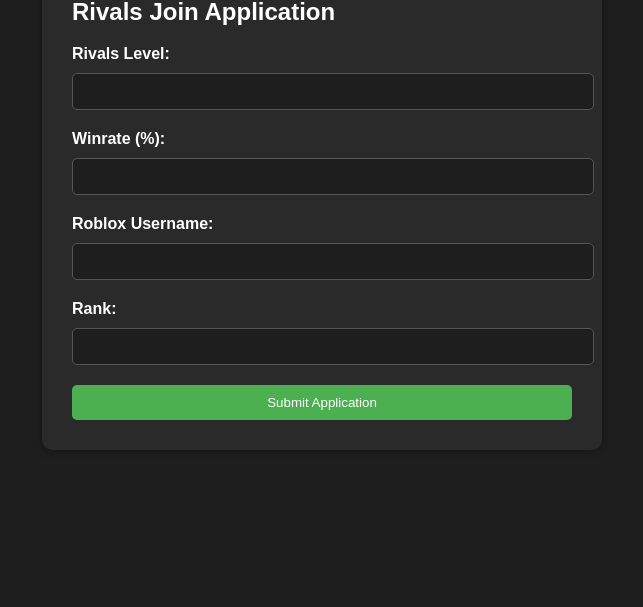
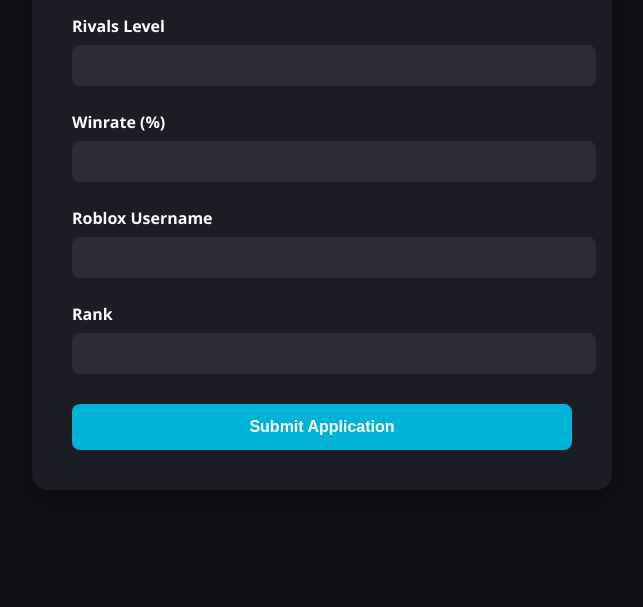
Before and after one commit to Tio30532/VTX-Clan, a plain HTML site: page Index.html in a window 1280 px wide. Shown: the part 209-816 px from the top of the page, without its empty margins (318-961 px from the left). Drawn offline with Linux system fonts and the light colour scheme.

Commit message:
Update Index.html

```diff
--- a/Index.html
+++ b/Index.html
@@ -1,97 +1,130 @@
 <!DOCTYPE html>
 <html lang="en">
 <head>
-  <meta charset="UTF-8">
+  <meta charset="UTF-8" />
+  <meta name="viewport" content="width=device-width, initial-scale=1.0"/>
   <title>Rivals Application</title>
   <style>
     body {
-      font-family: Arial, sans-serif;
-      background: #1e1e1e;
-      color: #fff;
+      margin: 0;
+      font-family: "Segoe UI", Tahoma, Geneva, Verdana, sans-serif;
+      background: #0f1117;
+      color: #ffffff;
       display: flex;
       justify-content: center;
       align-items: center;
-      height: 100vh;
+      min-height: 100vh;
     }
-    form {
-      background: #2a2a2a;
-      padding: 30px;
-      border-radius: 10px;
-      box-shadow: 0 0 10px rgba(0,0,0,0.4);
+
+    .container {
+      background: #1a1d24;
+      padding: 40px;
+      border-radius: 16px;
+      box-shadow: 0 10px 30px rgba(0, 0, 0, 0.3);
+      max-width: 500px;
       width: 100%;
-      max-width: 500px;
+      animation: fadeIn 0.7s ease;
     }
+
+    h2 {
+      text-align: center;
+      margin-bottom: 30px;
+      color: #00b4d8;
+    }
+
+    label {
+      display: block;
+      margin-bottom: 8px;
+      font-weight: bold;
+      margin-top: 15px;
+    }
+
     input {
       width: 100%;
-      padding: 10px;
-      margin-top: 10px;
-      margin-bottom: 20px;
-      border: 1px solid #555;
-      border-radius: 5px;
-      background: #1e1e1e;
-      color: #fff;
+      padding: 12px;
+      border-radius: 8px;
+      border: none;
+      background: #2a2d36;
+      color: white;
+      font-size: 15px;
+      margin-bottom: 10px;
+      transition: 0.2s ease;
     }
+
+    input:focus {
+      outline: none;
+      background: #333741;
+    }
+
     button {
-      background: #4CAF50;
+      margin-top: 20px;
+      width: 100%;
+      padding: 14px;
+      background: #00b4d8;
+      border: none;
+      border-radius: 8px;
+      font-size: 16px;
+      font-weight: bold;
       color: white;
-      padding: 10px;
-      border: none;
-      border-radius: 5px;
       cursor: pointer;
-      width: 100%;
+      transition: background 0.3s ease;
     }
+
     button:hover {
-      background: #45a049;
+      background: #009ac2;
     }
-    label {
-      font-weight: bold;
+
+    @keyframes fadeIn {
+      from { opacity: 0; transform: translateY(20px); }
+      to { opacity: 1; transform: translateY(0); }
     }
   </style>
 </head>
 <body>
+  <div class="container">
+    <h2>Rivals Application</h2>
     <form id="appForm">
-    <h2>Rivals Join Application</h2>
-
-    <label for="rivalsLevel">Rivals Level:</label>
+      <label for="rivalsLevel">Rivals Level</label>
       <input type="text" id="rivalsLevel" required>
 
-    <label for="winrate">Winrate (%):</label>
+      <label for="winrate">Winrate (%)</label>
       <input type="text" id="winrate" required>
 
-    <label for="username">Roblox Username:</label>
+      <label for="username">Roblox Username</label>
       <input type="text" id="username" required>
 
-    <label for="rank">Rank:</label>
+      <label for="rank">Rank</label>
       <input type="text" id="rank" required>
 
       <button type="submit">Submit Application</button>
     </form>
+  </div>
 
   <script>
-    const webhookURL = "https://discord.com/api/webhooks/1368643255289249844/ZCBnkOF_SXN_B0iotmm5jnTXf7xDf4brYBeivVegKOqQ4U4e_Tq4nksEH3j23x59DUBv"; // Replace with your webhook
+    const webhookURL = "https://discord.com/api/webhooks/1368643255289249844/ZCBnkOF_SXN_B0iotmm5jnTXf7xDf4brYBeivVegKOqQ4U4e_Tq4nksEH3j23x59DUBv";
 
     document.getElementById("appForm").addEventListener("submit", function(e) {
       e.preventDefault();
 
-      const rivalsLevel = document.getElementById("rivalsLevel").value;
-      const winrate = document.getElementById("winrate").value;
-      const username = document.getElementById("username").value;
-      const rank = document.getElementById("rank").value;
+      const rivalsLevel = document.getElementById("rivalsLevel").value.trim();
+      const winrate = document.getElementById("winrate").value.trim();
+      const username = document.getElementById("username").value.trim();
+      const rank = document.getElementById("rank").value.trim();
 
       const embed = {
-        title: "📝 New Rivals Application",
-        color: 0x3498db,
+        title: "📥 New Rivals Application",
+        color: 0x00b4d8,
         fields: [
-          { name: "Rivals Level", value: rivalsLevel, inline: true },
+          { name: "Rivals Level", value: rivalsLevel || "N/A", inline: true },
           { name: "Winrate", value: winrate + "%", inline: true },
-          { name: "Roblox Username", value: username, inline: false },
-          { name: "Rank", value: rank, inline: false }
+          { name: "Roblox Username", value: username || "N/A", inline: false },
+          { name: "Rank", value: rank || "N/A", inline: false }
         ],
         timestamp: new Date().toISOString()
       };
 
       const payload = {
-        username: "Rivals Application Bot",
+        username: "Rivals Bot",
         embeds: [embed]
       };
 
@@ -102,15 +135,15 @@
       })
       .then(response => {
         if (response.ok) {
-          alert("✅ Application submitted!");
+          alert("✅ Your application has been submitted!");
           document.getElementById("appForm").reset();
         } else {
-          alert("❌ Failed to submit. Check webhook.");
+          alert("❌ Failed to send. Please try again later.");
         }
       })
-      .catch(err => {
-        console.error("Error:", err);
-        alert("❌ Error sending application.");
+      .catch(error => {
+        console.error("Error:", error);
+        alert("❌ Something went wrong.");
       });
     });
   </script>
```
Lines whose indentation alone changed are shown as unchanged.
